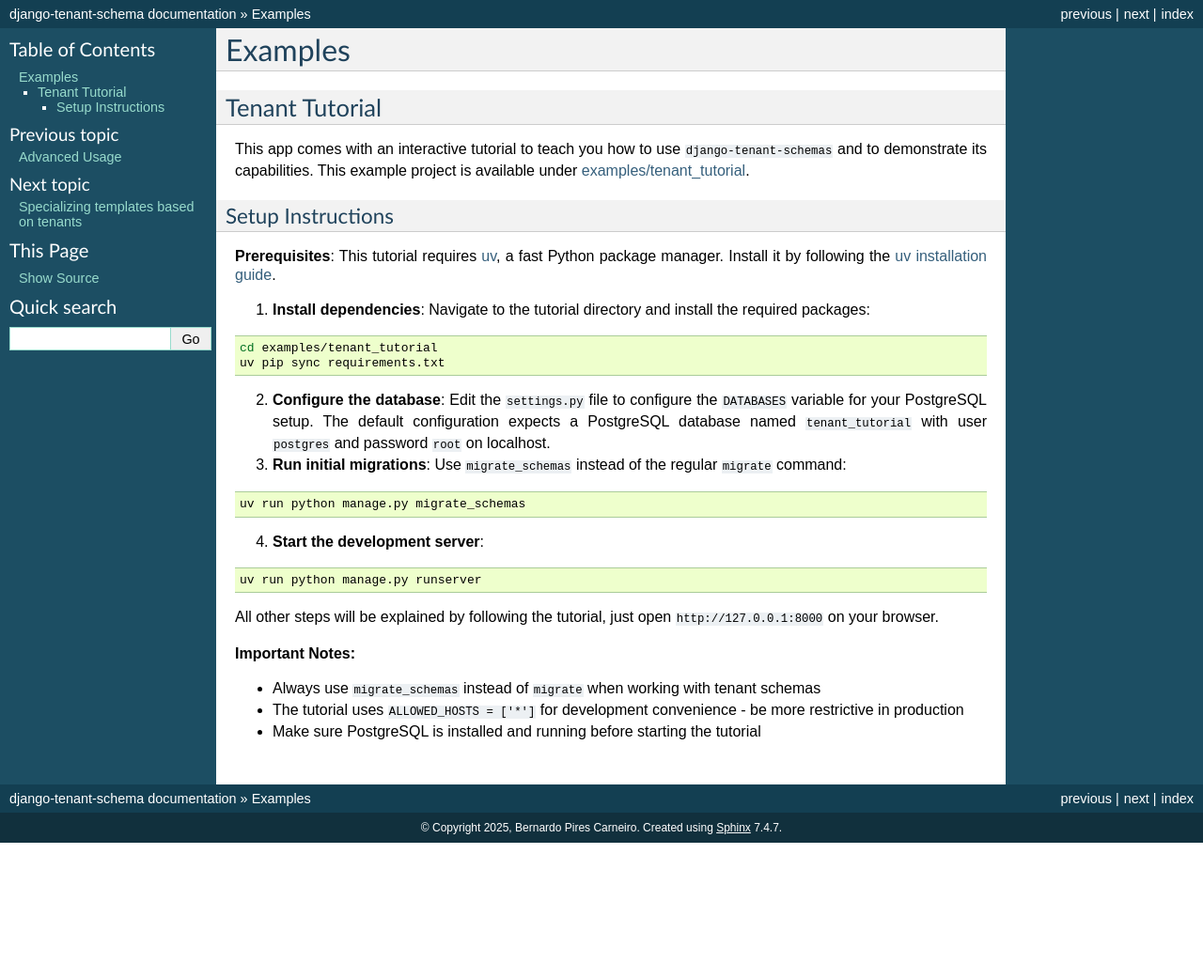
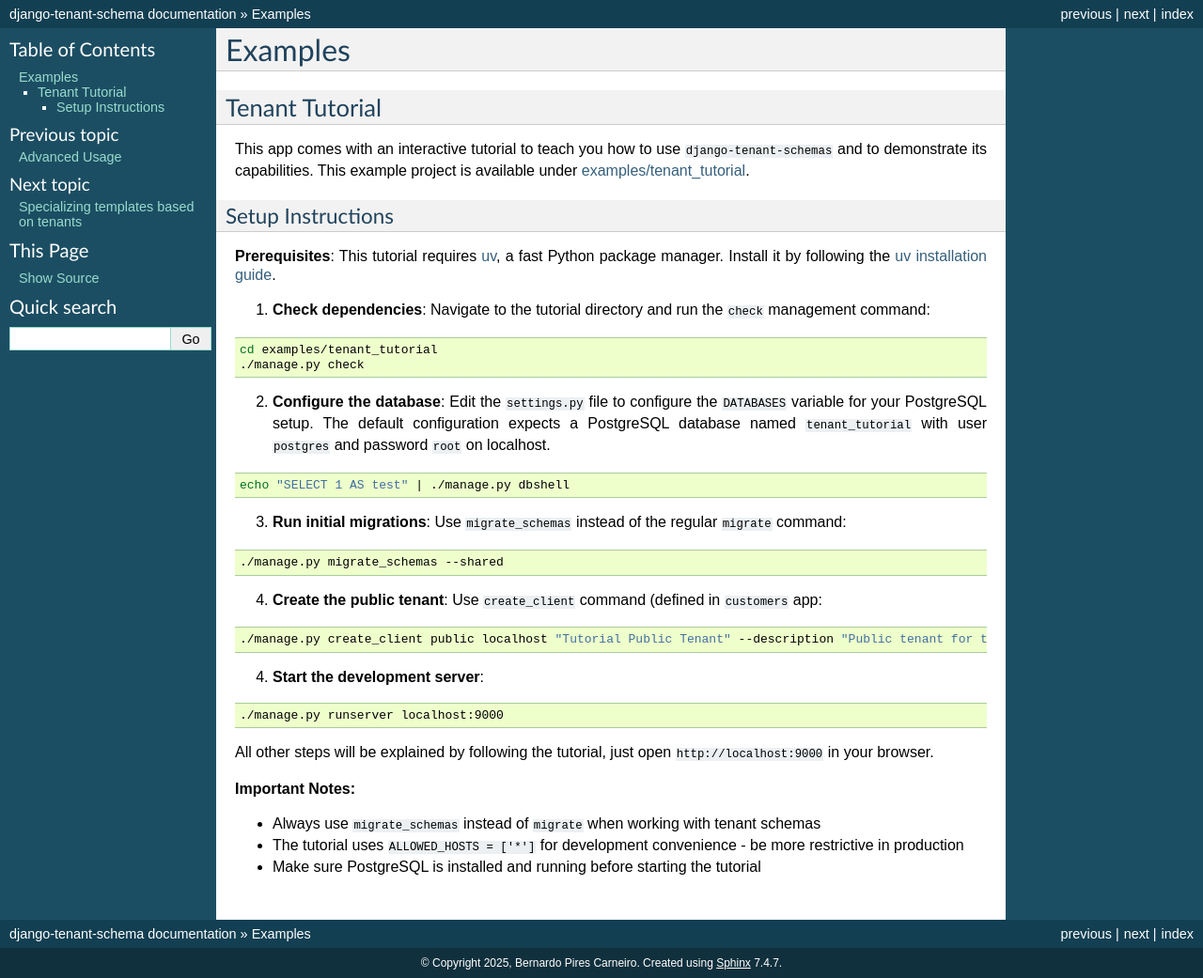
Before and after one commit to bernardopires/django-tenant-schemas, a Sphinx documentation site: the page built from docs/examples.rst, in a window 1280 px wide. Shown: the whole page at 94% size. Built offline with Sphinx 7.4.7, drawn with Linux system fonts in a browser that asks for light colours; the version number could not be read and is left out; before the commit the page ends 900 px from its top, so only the background shows below that.

Commit message:
Modernize tutorial example and improve Django 5.2 compatibility
This commit modernizes the tenant tutorial example to use uv for dependency
management and adds Django 5.2 compatibility improvements.

Key Changes:

Tutorial Modernization:
- Convert manage.py to uv script with inline dependencies using PEP 723
- Remove requirements.txt in favor of inline script dependencies
- Update migration files to use Django 4.2+ format (BigAutoField, modern syntax)
- Add DEFAULT_AUTO_FIELD setting for modern Django compatibility
- Remove deprecated DEFAULT_FILE_STORAGE setting (replaced by STORAGES)
- Update documentation to reflect uv-based workflow

CI/Testing Improvements:
- Simplify GitHub Actions workflow to use direct manage.py execution
- Remove complex server testing steps in favor of basic functionality validation
- Update all management command calls to use ./manage.py directly

Django 5.2 Compatibility:
- Add conditional --skip-checks argument support in migrate_schemas command
- Import django module for version checking compatibility

Infrastructure:
- Add build/ directory to .gitignore for cleaner development environment

These changes make the tutorial more accessible to new users by leveraging
modern Python tooling (uv) while maintaining backward compatibility and
adding support for the latest Django versions.

```diff
--- a/docs/examples.rst
+++ b/docs/examples.rst
@@ -10,28 +10,38 @@ Setup Instructions
 
 **Prerequisites**: This tutorial requires `uv <https://docs.astral.sh/uv/>`_, a fast Python package manager. Install it by following the `uv installation guide <https://docs.astral.sh/uv/getting-started/installation/>`_.
 
-1. **Install dependencies**: Navigate to the tutorial directory and install the required packages:
+1. **Check dependencies**: Navigate to the tutorial directory and run the ``check`` management command:
 
 .. code-block:: bash
 
     cd examples/tenant_tutorial
-    uv pip sync requirements.txt
+    ./manage.py check
 
 2. **Configure the database**: Edit the ``settings.py`` file to configure the ``DATABASES`` variable for your PostgreSQL setup. The default configuration expects a PostgreSQL database named ``tenant_tutorial`` with user ``postgres`` and password ``root`` on localhost.
+
+.. code-block:: bash
+
+   echo "SELECT 1 AS test" | ./manage.py dbshell
 
 3. **Run initial migrations**: Use ``migrate_schemas`` instead of the regular ``migrate`` command:
 
 .. code-block:: bash
 
-    uv run python manage.py migrate_schemas
+    ./manage.py migrate_schemas --shared
+
+4. **Create the public tenant**: Use ``create_client`` command (defined in ``customers`` app:
+
+.. code-block:: bash
+
+    ./manage.py create_client public localhost "Tutorial Public Tenant" --description "Public tenant for tutorial validation"
 
 4. **Start the development server**:
 
 .. code-block:: bash
 
-    uv run python manage.py runserver
+    ./manage.py runserver localhost:9000
 
-All other steps will be explained by following the tutorial, just open ``http://127.0.0.1:8000`` on your browser.
+All other steps will be explained by following the tutorial, just open ``http://localhost:9000`` in your browser.
 
 **Important Notes:**
 
```
Also changed, not shown: 7 other files.
